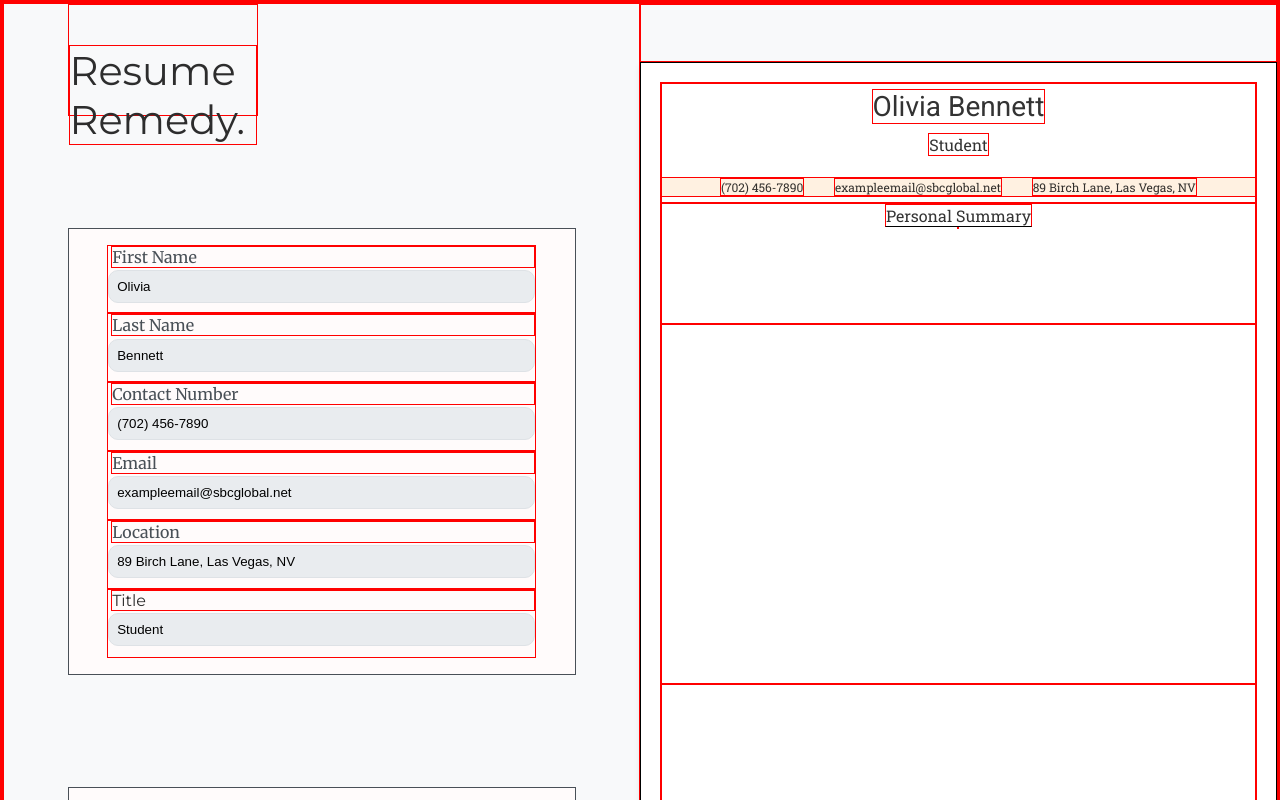
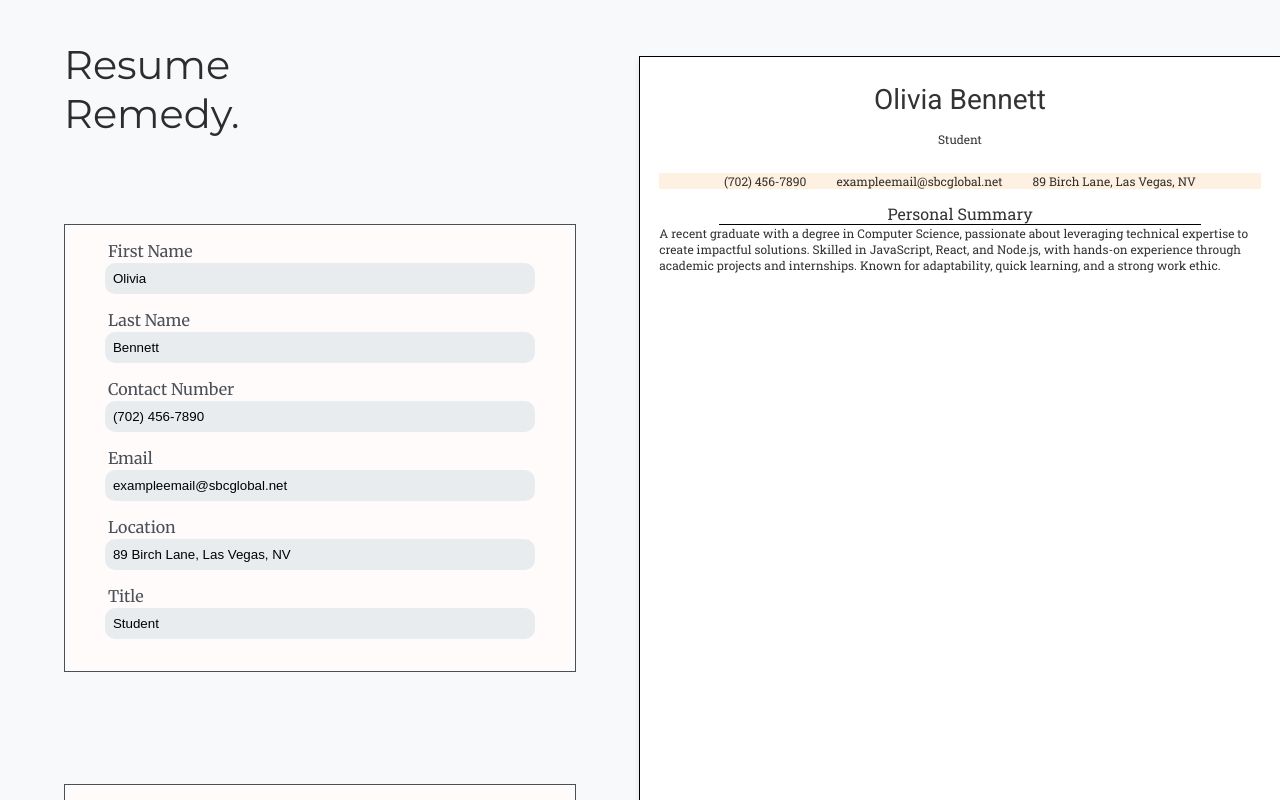
Before and after one commit to massoncorlette/Resume-Remedy, a React (Vite) app: page / in a window 1280 px wide. Shown: the top 800 px of the page. Built offline with nearby package versions, Linux system fonts and the light colour scheme.

Commit message:
feat:setting up textarea for user resume summary input

```diff
--- a/src/App.jsx
+++ b/src/App.jsx
@@ -4,7 +4,8 @@ import { UserInfo, ResumePreview, UserHistory } from './components/resumePreview
 
 function App() {
   const [userData, setUser] = useState({firstName: "Olivia", lastName: "Bennett", phoneNumber: "(702) 456-7890", email: "exampleemail@sbcglobal.net", location: "89 Birch Lane, Las Vegas, NV",
-    title: "Student"
+    title: "Student", summary: "A recent graduate with a degree in Computer Science, passionate about leveraging technical expertise to create impactful solutions. Skilled in JavaScript, React, and Node.js, with hands-on experience through academic projects and internships. Known for adaptability, quick learning, and a strong work ethic.",
+
    });
 
   //handler function
@@ -22,7 +23,7 @@ function App() {
           <p id="title">Resume Remedy.</p>
         </div>
         <UserInfo userPropHandler={userPropHandler} userData={userData}/>
-        <UserHistory />
+        <UserHistory userPropHandler={userPropHandler} userData={userData}/>
       </div>
       <div id="resumeContainer">
         <div id="controlsContainer"></div>
--- a/src/components/resumePreview.jsx
+++ b/src/components/resumePreview.jsx
@@ -41,7 +41,7 @@ export function UserInfo({userPropHandler,userData}) {
         value={userData.location}
         onChange={(event) => userPropHandler(event.target.value, "location")}></input>
       </div>
-      <div id="title" className="infoInput">
+      <div className="infoInput">
         <label htmlFor="title">Title</label>
         <input name="title"
         type="text"
@@ -61,8 +61,11 @@ export function UserHistory({ userPropHandler, userData }) {
       <UserHistoryPanels header="Professional Experience"
       isActive={activeIndex === 1}
       onShow={() => setActiveIndex(1)} >
-      <div>
-
+      <div id="experienceInputContainer">
+        <textarea id="experienceInput" spellCheck="false"
+        type="text"
+        value={userData.summary}
+        onChange={(event) => userPropHandler(event.target.value, "summary")}></textarea>
       </div></UserHistoryPanels>
 
       <UserHistoryPanels header="Work Experience"
@@ -116,7 +119,7 @@ export function ResumePreview({userData}) {
         </div>
         <div id="resumeSummaryContainer">
            <div className='resumeHeaders'>Personal Summary</div>
-           <div id="resumeSummary"></div>
+           <div id="resumeSummary">{userData.summary}</div>
         </div>
         <div id="resumeWorkContainer">
 
--- a/src/styles/App.css
+++ b/src/styles/App.css
@@ -50,8 +50,6 @@ body {
   flex-direction: column;
   justify-content: center;
   align-items: center;
-  font-family:  "Merriweather", serif;;
-
 }
 
 #userHistoryContainer {
@@ -59,6 +57,23 @@ body {
   flex-direction: column;
   grid-column: 2/10;
   grid-row: 8/12;
+}
+
+#experienceInputContainer {
+  flex: 1;
+  display: flex;
+  width: 80%;
+  flex-wrap: wrap;
+}
+
+#experienceInput {
+  flex: 1;
+  width: 100%;
+  resize: none;
+  overflow-wrap: break-word;
+  text-align: left;
+  vertical-align: top;
+  line-height: 1.5;
 }
 
 .userIcons {
@@ -70,6 +85,7 @@ body {
 
 .activePanel {
   flex: 2;
+  display: flex;
 }
 
 .nonActivePanel {
@@ -106,18 +122,6 @@ body {
   flex-direction: column;
 }
 
-input {
-  background-color: var(--field-background);
-  padding: 0.5rem;
-  border-radius: 10px;
-  border-color: var(--border-color);
-}
-
-label {
-  margin-left: 0.7%;
-  margin-bottom: 0.5%;
-}
-
 #resumeContainer {
   flex: 1;
   display: flex;
@@ -142,6 +146,7 @@ label {
 }
 
 #resumeMarginContainer {
+  font-size: 0.75rem;
   flex: 1;
   margin: 3%;
   display: grid;
@@ -168,8 +173,13 @@ label {
 .resumeHeaders {
   font-size: 1rem;
   border-bottom: solid black 1px;
+  width: 80%;
+  display: flex;
+  justify-content: center;
+  margin-top: 1%;
+}
 
-}
+
 
 #headerName {
   font-size: 1.75rem;
@@ -181,7 +191,6 @@ label {
 }
 
 #contactInfo {
-  font-size: 0.75rem;
   width: 100%;
   gap: 5%;
   display: flex;
--- a/src/styles/index.css
+++ b/src/styles/index.css
@@ -1,4 +1,4 @@
-* {border: solid red 1px;}
+* {border: solid red 0px;}
 
 /* global styles here */
 
@@ -30,6 +30,20 @@ body {
 
 }
 
+
+input, #experienceInput {
+  background-color: var(--field-background);
+  padding: 0.5rem;
+  border-radius: 10px;
+  border-color: var(--border-color);
+}
+
+label {
+  margin-left: 0.7%;
+  margin-bottom: 0.5%;
+  font-family: inherit;
+}
+
 button {
   background-color: var(--button-color);
   border-radius: 60%;
```
